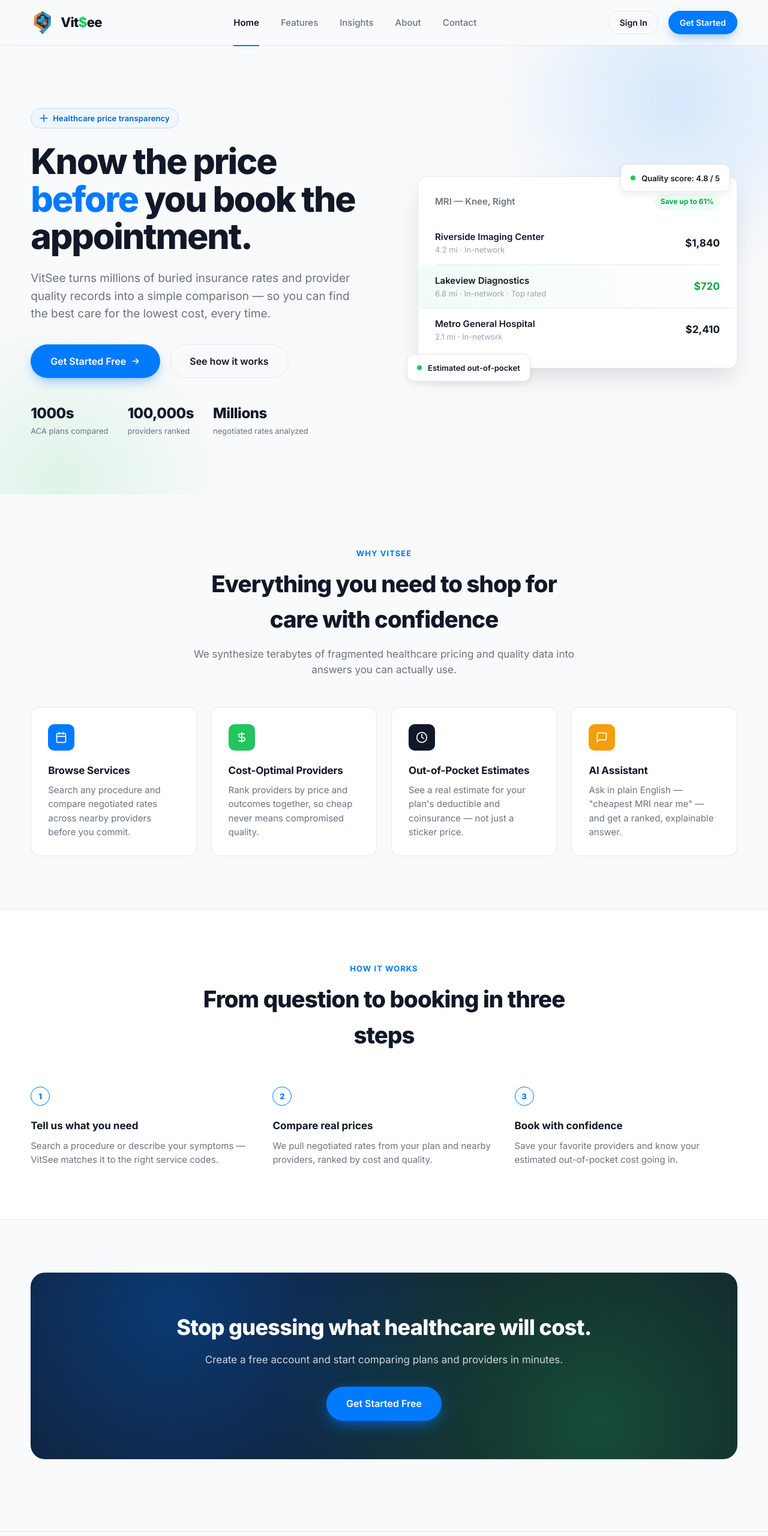
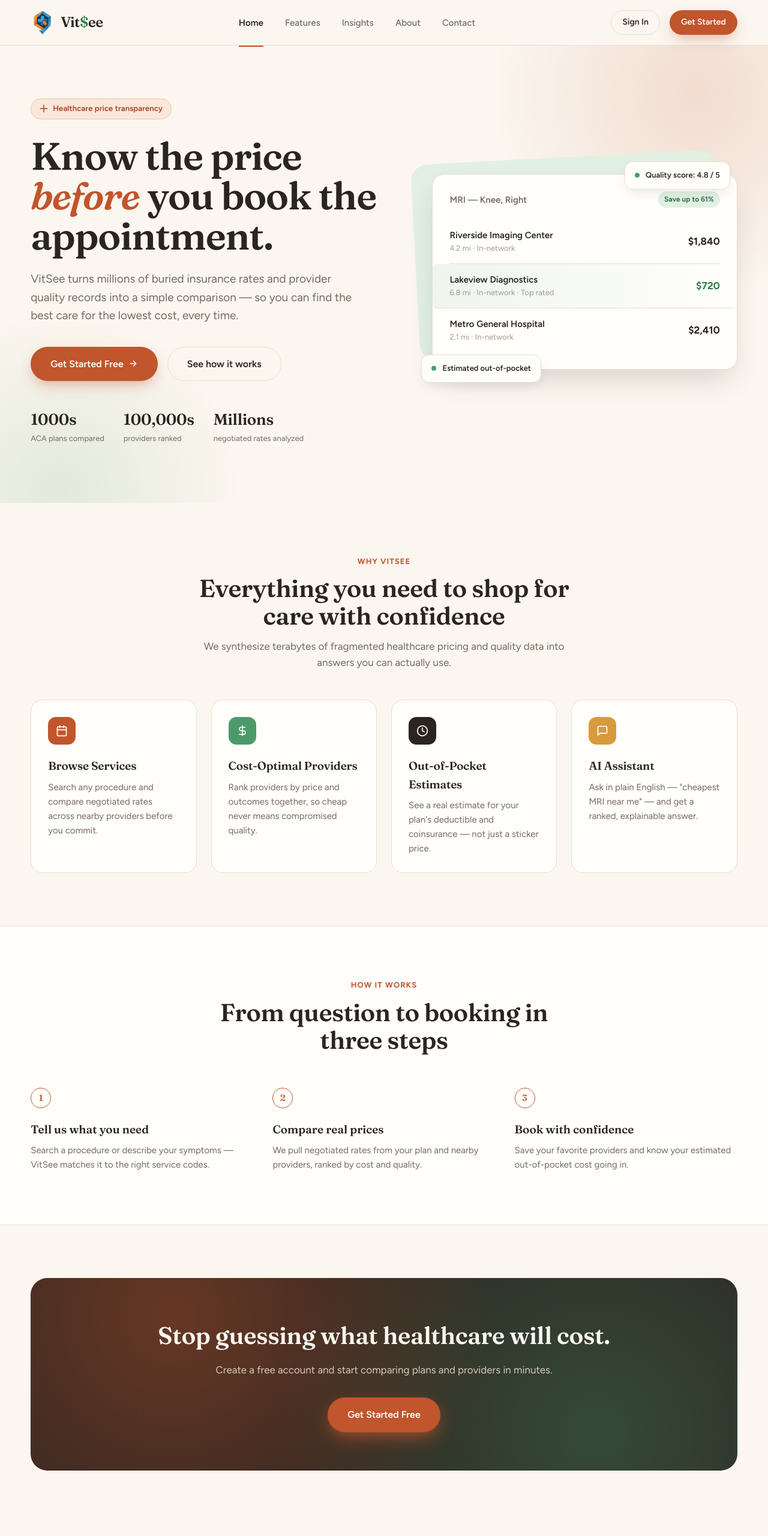
Before and after one commit to josekpaul/vitsee-marketing, a plain HTML site: page index.html in a window 1280 px wide. Shown: the top 2560 px of the page at 60% size. Drawn offline with Linux system fonts and the light colour scheme.

Commit message:
Redesign visual identity: warm human healthcare direction
Replace the generic blue/Inter SaaS look with a warmer palette
(terracotta primary, sage green secondary, cream background) and a
Fraunces display serif paired with Figtree body text for headlines
throughout. Rounder corners, softer shadows, an asymmetric tilted
backdrop behind the hero visual. Structure and copy unchanged.

```diff
--- a/index.html
+++ b/index.html
@@ -8,7 +8,7 @@
 <link rel="icon" type="image/png" href="assets/vitsee-logo.png">
 <link rel="preconnect" href="https://fonts.googleapis.com">
 <link rel="preconnect" href="https://fonts.gstatic.com" crossorigin>
-<link href="https://fonts.googleapis.com/css2?family=Inter:wght@400;500;600;700;800&display=swap" rel="stylesheet">
+<link href="https://fonts.googleapis.com/css2?family=Fraunces:ital,wght@0,500;0,600;1,500;1,600&family=Figtree:wght@400;500;600;700;800&display=swap" rel="stylesheet">
 <link rel="stylesheet" href="styles.css">
 </head>
 <body>
--- a/styles.css
+++ b/styles.css
@@ -1,31 +1,33 @@
 /* ==========================================================================
    VitSee Marketing Site — Shared Stylesheet
-   Palette and typography match the vitsee-web product app.
+   Warm, human healthcare: Fraunces display + Figtree body, terracotta + sage.
    ========================================================================== */
 
 :root {
-  --primary-color: #007AFF;
-  --primary-dark: #0062CC;
-  --primary-light: #EFF6FF;
-  --accent-green: #22C55E;
-  --accent-green-dark: #16A34A;
-  --text-primary: #111827;
-  --text-secondary: #6B7280;
-  --text-muted: #9CA3AF;
-  --bg-color: #F9FAFB;
-  --surface-color: #FFFFFF;
-  --border-color: #E5E7EB;
-  --amber: #F59E0B;
-  --red: #EF4444;
-
-  --font-sans: 'Inter', -apple-system, BlinkMacSystemFont, "Segoe UI", Roboto, "Helvetica Neue", Arial, sans-serif;
+  --primary-color: #C1552C;
+  --primary-dark: #A0431F;
+  --primary-light: #FBE6DA;
+  --accent-green: #4C9A6A;
+  --accent-green-dark: #2F7A4C;
+  --accent-green-light: #E1F0E3;
+  --text-primary: #2B2420;
+  --text-secondary: #746A61;
+  --text-muted: #A79A8E;
+  --bg-color: #FBF6EF;
+  --surface-color: #FFFEFB;
+  --border-color: #E9DECE;
+  --amber: #D89A3D;
+  --red: #C0553F;
+
+  --font-display: 'Fraunces', Georgia, 'Times New Roman', serif;
+  --font-sans: 'Figtree', -apple-system, BlinkMacSystemFont, "Segoe UI", Roboto, "Helvetica Neue", Arial, sans-serif;
   --header-height: 76px;
   --max-width: 1200px;
 
-  --shadow-sm: 0 1px 2px rgba(17, 24, 39, 0.05);
-  --shadow-md: 0 4px 12px rgba(17, 24, 39, 0.08);
-  --shadow-lg: 0 20px 40px -8px rgba(17, 24, 39, 0.15);
-  --radius: 14px;
+  --shadow-sm: 0 1px 3px rgba(43, 36, 32, 0.06);
+  --shadow-md: 0 8px 20px -4px rgba(43, 36, 32, 0.10);
+  --shadow-lg: 0 24px 48px -12px rgba(43, 36, 32, 0.18);
+  --radius: 20px;
 }
 
 * {
@@ -42,7 +44,7 @@
   color: var(--text-primary);
   background-color: var(--bg-color);
   -webkit-font-smoothing: antialiased;
-  line-height: 1.55;
+  line-height: 1.6;
 }
 
 img {
@@ -66,7 +68,7 @@
   position: sticky;
   top: 0;
   z-index: 100;
-  background-color: rgba(249, 250, 251, 0.85);
+  background-color: rgba(251, 246, 239, 0.85);
   backdrop-filter: blur(10px);
   -webkit-backdrop-filter: blur(10px);
   border-bottom: 1px solid var(--border-color);
@@ -91,18 +93,19 @@
 .brand img {
   height: 40px;
   width: 40px;
-  border-radius: 9px;
+  border-radius: 11px;
 }
 
 .brand-text {
-  font-size: 1.375rem;
-  font-weight: 800;
-  letter-spacing: -0.03em;
+  font-family: var(--font-display);
+  font-size: 1.5rem;
+  font-weight: 600;
+  letter-spacing: -0.02em;
   color: var(--text-primary);
 }
 
 .brand-accent {
-  color: var(--accent-green);
+  color: var(--accent-green-dark);
 }
 
 .main-nav {
@@ -195,13 +198,13 @@
 .btn-accent {
   background-color: var(--primary-color);
   color: #fff;
-  box-shadow: 0 8px 20px -6px rgba(0, 122, 255, 0.55);
+  box-shadow: 0 10px 24px -6px rgba(193, 85, 44, 0.45);
 }
 
 .btn-accent:hover {
   transform: translateY(-1px);
   background-color: var(--primary-dark);
-  box-shadow: 0 12px 24px -6px rgba(0, 122, 255, 0.6);
+  box-shadow: 0 14px 28px -6px rgba(193, 85, 44, 0.5);
 }
 
 .btn-ghost {
@@ -229,28 +232,30 @@
 .hero {
   position: relative;
   overflow: hidden;
-  padding: 6.5rem 0 6rem;
+  padding: 5.5rem 0 6rem;
 }
 
 .hero::before {
   content: "";
   position: absolute;
-  top: -220px;
-  right: -160px;
-  width: 620px;
-  height: 620px;
-  background: radial-gradient(circle, rgba(0, 122, 255, 0.14) 0%, rgba(0, 122, 255, 0) 70%);
+  top: -260px;
+  right: -220px;
+  width: 680px;
+  height: 680px;
+  border-radius: 50%;
+  background: radial-gradient(circle, rgba(193, 85, 44, 0.16) 0%, rgba(193, 85, 44, 0) 70%);
   z-index: 0;
 }
 
 .hero::after {
   content: "";
   position: absolute;
-  bottom: -260px;
-  left: -180px;
-  width: 560px;
-  height: 560px;
-  background: radial-gradient(circle, rgba(34, 197, 94, 0.12) 0%, rgba(34, 197, 94, 0) 70%);
+  bottom: -280px;
+  left: -200px;
+  width: 600px;
+  height: 600px;
+  border-radius: 50%;
+  background: radial-gradient(circle, rgba(76, 154, 106, 0.14) 0%, rgba(76, 154, 106, 0) 70%);
   z-index: 0;
 }
 
@@ -258,8 +263,8 @@
   position: relative;
   z-index: 1;
   display: grid;
-  grid-template-columns: 1.05fr 0.95fr;
-  gap: 3.5rem;
+  grid-template-columns: 1.1fr 0.9fr;
+  gap: 3rem;
   align-items: center;
 }
 
@@ -269,27 +274,29 @@
   gap: 0.5rem;
   background: var(--primary-light);
   color: var(--primary-dark);
-  border: 1px solid #BFDBFE;
+  border: 1px solid #F0C6AC;
   padding: 0.375rem 0.875rem;
   border-radius: 999px;
   font-size: 0.8125rem;
   font-weight: 600;
   letter-spacing: 0.01em;
-  margin-bottom: 1.5rem;
+  margin-bottom: 1.75rem;
   animation: fadeUp 0.6s ease both;
 }
 
 .hero h1 {
-  font-size: clamp(2.5rem, 4.6vw, 3.75rem);
-  line-height: 1.06;
-  letter-spacing: -0.035em;
-  font-weight: 800;
+  font-family: var(--font-display);
+  font-size: clamp(2.75rem, 5vw, 4.25rem);
+  line-height: 1.04;
+  letter-spacing: -0.02em;
+  font-weight: 600;
   margin: 0 0 1.5rem;
   animation: fadeUp 0.6s ease 0.08s both;
 }
 
 .hero h1 .accent {
   color: var(--primary-color);
+  font-style: italic;
 }
 
 .hero-sub {
@@ -304,7 +311,7 @@
   display: flex;
   gap: 1rem;
   flex-wrap: wrap;
-  margin-bottom: 2.5rem;
+  margin-bottom: 2.75rem;
   animation: fadeUp 0.6s ease 0.24s both;
 }
 
@@ -321,9 +328,10 @@
 }
 
 .hero-trust strong {
-  font-size: 1.5rem;
-  font-weight: 800;
-  letter-spacing: -0.02em;
+  font-family: var(--font-display);
+  font-size: 1.625rem;
+  font-weight: 600;
+  letter-spacing: -0.01em;
 }
 
 .hero-trust span {
@@ -336,6 +344,19 @@
 .hero-visual {
   position: relative;
   animation: fadeUp 0.7s ease 0.2s both;
+}
+
+.hero-visual::before {
+  content: "";
+  position: absolute;
+  top: -28px;
+  left: -28px;
+  right: 28px;
+  bottom: 28px;
+  background: var(--accent-green-light);
+  border-radius: 28px;
+  transform: rotate(-3deg);
+  z-index: 0;
 }
 
 .savings-card {
@@ -363,7 +384,7 @@
 }
 
 .savings-pill {
-  background: #ECFDF5;
+  background: var(--accent-green-light);
   color: var(--accent-green-dark);
   font-size: 0.75rem;
   font-weight: 700;
@@ -403,7 +424,7 @@
 }
 
 .compare-row.best {
-  background: linear-gradient(90deg, rgba(34,197,94,0.06), transparent);
+  background: linear-gradient(90deg, rgba(76,154,106,0.09), transparent);
   margin: 0 -1.75rem;
   padding: 0.875rem 1.75rem;
   border-radius: 8px;
@@ -413,7 +434,7 @@
   position: absolute;
   background: var(--surface-color);
   border: 1px solid var(--border-color);
-  border-radius: 12px;
+  border-radius: 14px;
   box-shadow: var(--shadow-md);
   padding: 0.75rem 1rem;
   display: flex;
@@ -472,10 +493,12 @@
 }
 
 .section-head h2 {
-  font-size: clamp(1.875rem, 3vw, 2.5rem);
-  letter-spacing: -0.025em;
+  font-family: var(--font-display);
+  font-size: clamp(2rem, 3.2vw, 2.75rem);
+  letter-spacing: -0.01em;
   margin: 0 0 0.875rem;
-  font-weight: 800;
+  font-weight: 600;
+  line-height: 1.12;
 }
 
 .section-head p {
@@ -503,13 +526,13 @@
 .feature-card:hover {
   transform: translateY(-4px);
   box-shadow: var(--shadow-md);
-  border-color: #D8DEE9;
+  border-color: #DCCBAE;
 }
 
 .feature-icon {
-  width: 44px;
-  height: 44px;
-  border-radius: 10px;
+  width: 46px;
+  height: 46px;
+  border-radius: 13px;
   display: flex;
   align-items: center;
   justify-content: center;
@@ -523,9 +546,10 @@
 .feature-icon.dark { background: var(--text-primary); }
 
 .feature-card h3 {
-  font-size: 1.0625rem;
+  font-family: var(--font-display);
+  font-size: 1.1875rem;
   margin: 0 0 0.5rem;
-  font-weight: 700;
+  font-weight: 600;
   letter-spacing: -0.01em;
 }
 
@@ -550,12 +574,13 @@
 }
 
 .step-number {
-  font-size: 0.8125rem;
-  font-weight: 800;
+  font-family: var(--font-display);
+  font-size: 0.9375rem;
+  font-weight: 600;
   color: var(--primary-color);
   border: 1.5px solid var(--primary-color);
-  width: 32px;
-  height: 32px;
+  width: 34px;
+  height: 34px;
   border-radius: 50%;
   display: flex;
   align-items: center;
@@ -564,9 +589,10 @@
 }
 
 .step h3 {
-  font-size: 1.0625rem;
+  font-family: var(--font-display);
+  font-size: 1.1875rem;
   margin: 0 0 0.5rem;
-  font-weight: 700;
+  font-weight: 600;
 }
 
 .step p {
@@ -613,17 +639,18 @@
   text-transform: uppercase;
   letter-spacing: 0.06em;
   color: var(--accent-green-dark);
-  background: #ECFDF5;
+  background: var(--accent-green-light);
   padding: 0.3rem 0.7rem;
   border-radius: 999px;
   margin-bottom: 1rem;
 }
 
 .feature-row h3 {
-  font-size: 1.75rem;
-  letter-spacing: -0.02em;
+  font-family: var(--font-display);
+  font-size: 1.875rem;
+  letter-spacing: -0.01em;
   margin: 0 0 1rem;
-  font-weight: 800;
+  font-weight: 600;
 }
 
 .feature-row p {
@@ -688,7 +715,7 @@
 .mock-chat-bubble {
   background: var(--bg-color);
   border: 1px solid var(--border-color);
-  border-radius: 12px;
+  border-radius: 14px;
   padding: 0.875rem 1rem;
   font-size: 0.875rem;
   max-width: 80%;
@@ -717,10 +744,11 @@
 }
 
 .stat-strip strong {
+  font-family: var(--font-display);
   display: block;
-  font-size: 2rem;
-  font-weight: 800;
-  letter-spacing: -0.02em;
+  font-size: 2.25rem;
+  font-weight: 600;
+  letter-spacing: -0.01em;
   color: var(--primary-color);
 }
 
@@ -737,11 +765,12 @@
 }
 
 .prose h2 {
+  font-family: var(--font-display);
   color: var(--text-primary);
-  font-size: 1.75rem;
-  letter-spacing: -0.02em;
+  font-size: 1.875rem;
+  letter-spacing: -0.01em;
   margin: 2.5rem 0 1rem;
-  font-weight: 800;
+  font-weight: 600;
 }
 
 .prose h2:first-child {
@@ -767,9 +796,10 @@
 }
 
 .value-card h4 {
+  font-family: var(--font-display);
   margin: 0 0 0.5rem;
-  font-size: 1rem;
-  font-weight: 700;
+  font-size: 1.0625rem;
+  font-weight: 600;
 }
 
 .value-card p {
@@ -810,7 +840,7 @@
 .contact-icon {
   width: 40px;
   height: 40px;
-  border-radius: 10px;
+  border-radius: 12px;
   background: var(--primary-light);
   color: var(--primary-color);
   display: flex;
@@ -889,7 +919,7 @@
 .insight-card:hover {
   transform: translateY(-4px);
   box-shadow: var(--shadow-md);
-  border-color: #D8DEE9;
+  border-color: #DCCBAE;
 }
 
 .insight-card-media {
@@ -913,9 +943,9 @@
   opacity: 0.9;
 }
 
-.insight-card-media.tone-blue::before { background: linear-gradient(135deg, #DBEAFE, #EFF6FF); }
-.insight-card-media.tone-green::before { background: linear-gradient(135deg, #DCFCE7, #ECFDF5); }
-.insight-card-media.tone-amber::before { background: linear-gradient(135deg, #FEF3C7, #FFFBEB); }
+.insight-card-media.tone-blue::before { background: linear-gradient(135deg, #F0DCCB, #FBF6EF); }
+.insight-card-media.tone-green::before { background: linear-gradient(135deg, #D9EADD, #F3F9F4); }
+.insight-card-media.tone-amber::before { background: linear-gradient(135deg, #F5E3C4, #FBF6EF); }
 
 .insight-card-media.tone-blue svg { color: var(--primary-color); }
 .insight-card-media.tone-green svg { color: var(--accent-green-dark); }
@@ -943,11 +973,12 @@
 }
 
 .insight-card-body h3 {
+  font-family: var(--font-display);
   margin: 0;
-  font-size: 1.125rem;
-  font-weight: 700;
+  font-size: 1.25rem;
+  font-weight: 600;
   letter-spacing: -0.01em;
-  line-height: 1.35;
+  line-height: 1.3;
 }
 
 .insight-card-body p {
@@ -977,7 +1008,7 @@
 }
 
 .insight-card.featured .insight-card-body h3 {
-  font-size: 1.5rem;
+  font-size: 1.625rem;
 }
 
 /* ---------- Article page ---------- */
@@ -997,10 +1028,11 @@
 }
 
 .article-header h1 {
-  font-size: clamp(2rem, 3.6vw, 2.875rem);
-  letter-spacing: -0.03em;
-  font-weight: 800;
-  line-height: 1.12;
+  font-family: var(--font-display);
+  font-size: clamp(2.125rem, 3.8vw, 3.125rem);
+  letter-spacing: -0.015em;
+  font-weight: 600;
+  line-height: 1.1;
   max-width: 850px;
   margin: 0 0 1.25rem;
 }
@@ -1025,9 +1057,10 @@
 }
 
 .article-body h2 {
-  font-size: 1.625rem;
-  letter-spacing: -0.02em;
-  font-weight: 800;
+  font-family: var(--font-display);
+  font-size: 1.75rem;
+  letter-spacing: -0.01em;
+  font-weight: 600;
   color: var(--text-primary);
   margin: 2.75rem 0 1rem;
 }
@@ -1046,16 +1079,17 @@
 .stat-callout {
   background: var(--surface-color);
   border: 1px solid var(--border-color);
-  border-radius: 12px;
+  border-radius: 14px;
   padding: 1.25rem;
   text-align: center;
 }
 
 .stat-callout strong {
+  font-family: var(--font-display);
   display: block;
-  font-size: 1.75rem;
-  font-weight: 800;
-  letter-spacing: -0.02em;
+  font-size: 1.875rem;
+  font-weight: 600;
+  letter-spacing: -0.01em;
   color: var(--primary-color);
   margin-bottom: 0.25rem;
 }
@@ -1127,14 +1161,14 @@
 .callout-box {
   border-left: 3px solid var(--primary-color);
   background: var(--primary-light);
-  border-radius: 0 10px 10px 0;
+  border-radius: 0 14px 14px 0;
   padding: 1.25rem 1.5rem;
   margin: 2rem 0;
 }
 
 .callout-box p {
   margin: 0;
-  color: #1E3A8A;
+  color: var(--primary-dark);
   font-size: 1rem;
 }
 
@@ -1169,7 +1203,7 @@
 
 .cta-banner {
   background: var(--text-primary);
-  border-radius: 24px;
+  border-radius: 28px;
   padding: 4rem 3rem;
   text-align: center;
   position: relative;
@@ -1180,8 +1214,8 @@
   content: "";
   position: absolute;
   inset: 0;
-  background: radial-gradient(circle at 20% 20%, rgba(0,122,255,0.35), transparent 55%),
-              radial-gradient(circle at 80% 80%, rgba(34,197,94,0.3), transparent 55%);
+  background: radial-gradient(circle at 20% 20%, rgba(193,85,44,0.4), transparent 55%),
+              radial-gradient(circle at 80% 80%, rgba(76,154,106,0.32), transparent 55%);
 }
 
 .cta-banner > * {
@@ -1190,21 +1224,22 @@
 }
 
 .cta-banner h2 {
-  color: #fff;
-  font-size: clamp(1.75rem, 3vw, 2.25rem);
-  letter-spacing: -0.02em;
+  font-family: var(--font-display);
+  color: #FBF6EF;
+  font-size: clamp(1.875rem, 3.2vw, 2.5rem);
+  letter-spacing: -0.01em;
   margin: 0 0 0.75rem;
-  font-weight: 800;
+  font-weight: 600;
 }
 
 .cta-banner p {
-  color: #D1D5DB;
+  color: #D8CBBB;
   font-size: 1.0625rem;
   margin: 0 0 2rem;
 }
 
 .cta-banner .btn-accent {
-  box-shadow: 0 8px 24px -4px rgba(0,122,255,0.7);
+  box-shadow: 0 10px 28px -4px rgba(193,85,44,0.8);
 }
 
 /* ---------- Footer ---------- */
```
Also changed, not shown: about.html (+1 -1 lines), contact.html (+1 -1 lines), features.html (+1 -1 lines), insights.html (+1 -1 lines), insights/mri-price-variation.html (+1 -1 lines).
